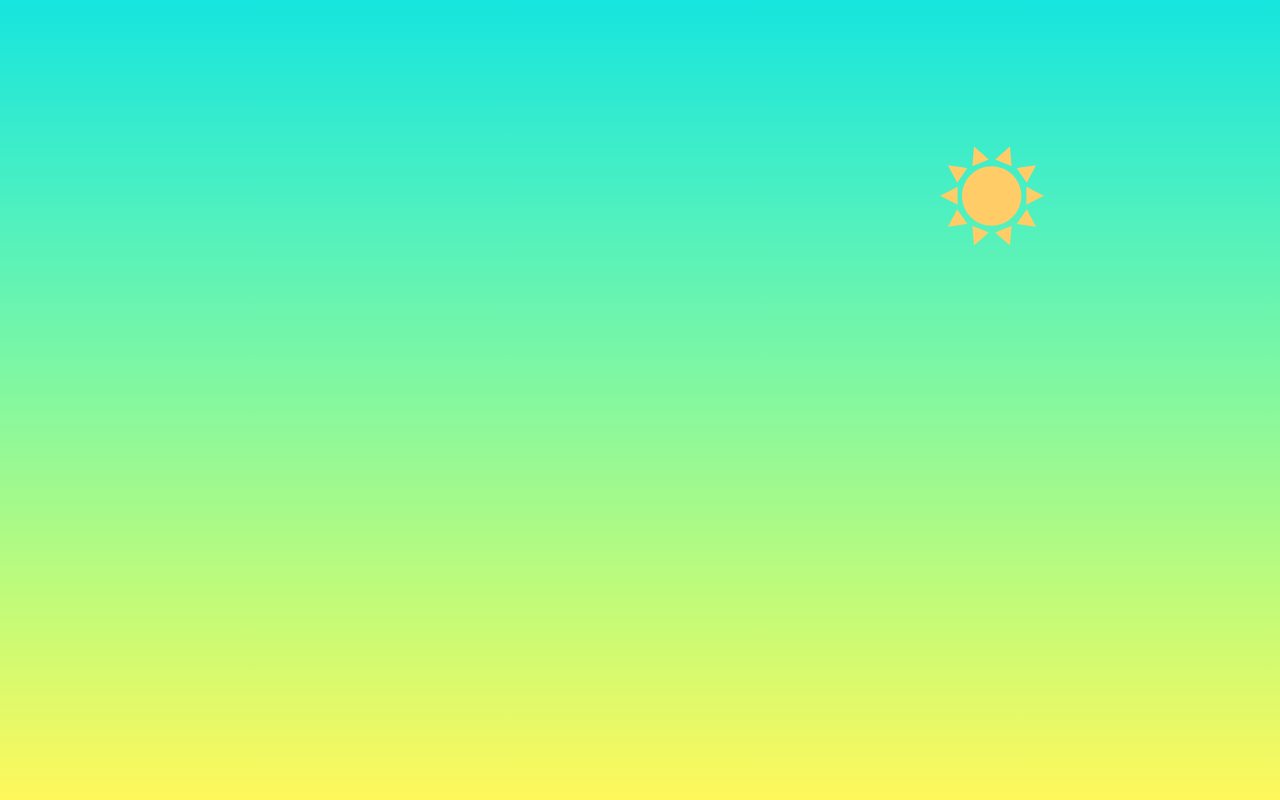
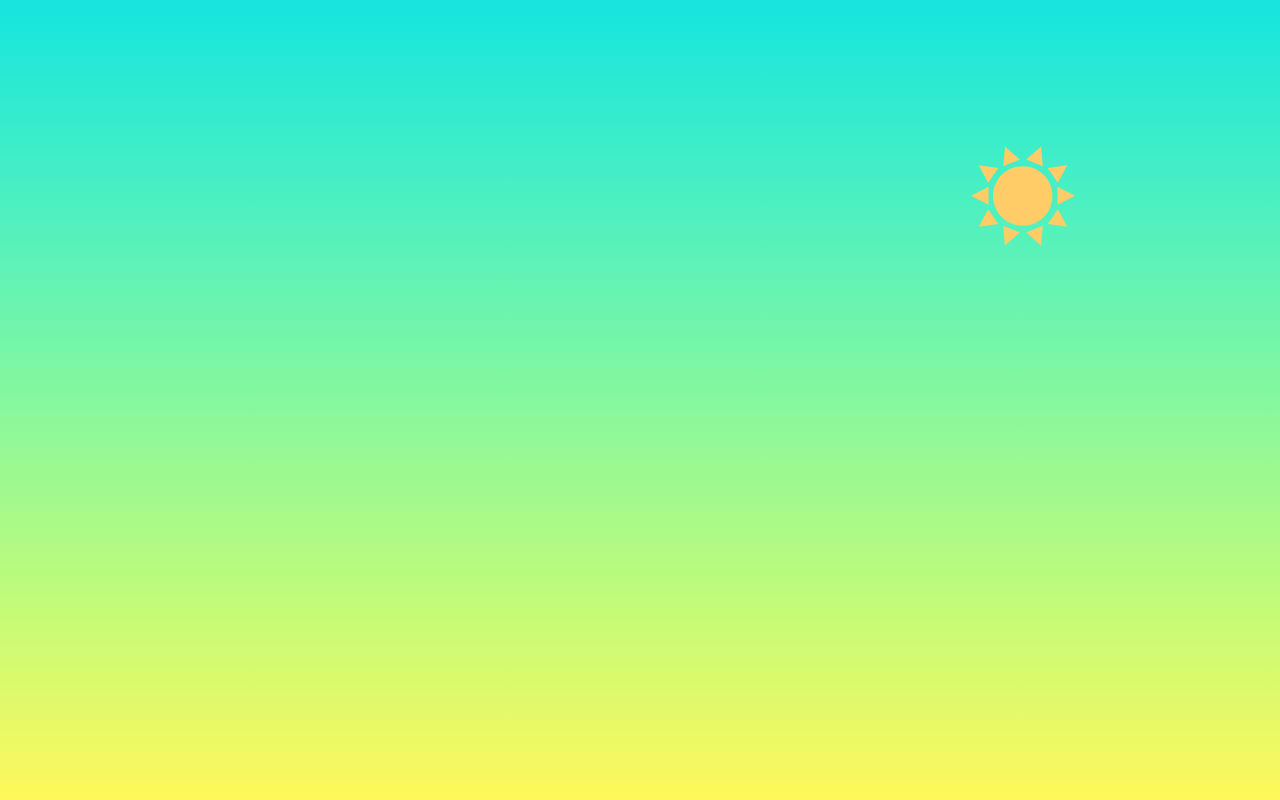
Before and after one commit to minhducsun2002/grass-field-html, a plain HTML site: page index.html in a window 1280 px wide. Drawn offline with Linux system fonts and the light colour scheme.

Commit message:
Remove unnecessary width forcing

```diff
--- a/styles.css
+++ b/styles.css
@@ -17,5 +17,4 @@ html {
     top: 18%;
     right: 16%;
     height: 13%;
-    width: 13%;
 }
```
Also changed, not shown: assets/images/svg/stars.svg (added).
